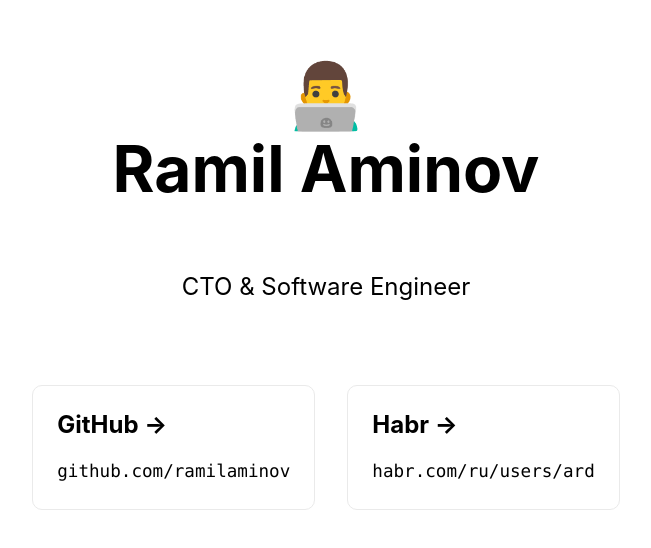
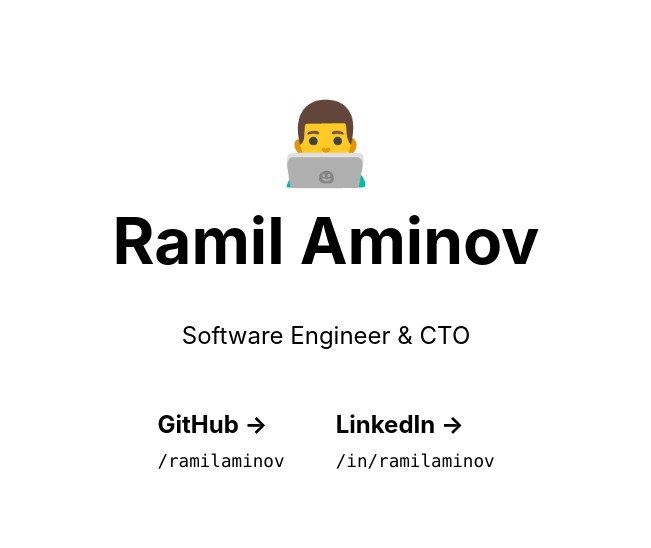
Before and after one commit to ramilaminov/ramil-aminov-dev, a Next.js app: page / in a window 1280 px wide. Shown: the part 108-656 px from the top of the page, without its empty margins (314-965 px from the left). Built offline with nearby package versions, Linux system fonts and the light colour scheme.

Commit message:
Habr -> LinkedIn & Style changes

```diff
--- a/pages/index.tsx
+++ b/pages/index.tsx
@@ -12,27 +12,29 @@ const Home: NextPage = () => {
       </Head>
 
       <main className={styles.main}>
+        <div className={styles.photo}>
+          👨‍💻
+        </div>
         <h1 className={styles.title}>
-          👨‍💻<br/>
           Ramil Aminov
         </h1>
 
         <p className={styles.description}>
-          CTO &amp;&nbsp;Software&nbsp;Engineer
+          Software&nbsp;Engineer &amp;&nbsp;CTO
         </p>
 
         <div className={styles.grid}>
           <a href='https://github.com/ramilaminov/' target='_blank' rel='noopener noreferrer' className={styles.card}>
             <h2>GitHub &rarr;</h2>
             <p>
-              <code className={styles.code}>github.com/ramilaminov</code>
+              <code className={styles.code}>/ramilaminov</code>
             </p>
           </a>
 
-          <a href='https://habr.com/ru/users/ard/' target='_blank' rel='noopener noreferrer' className={styles.card}>
-            <h2>Habr &rarr;</h2>
+          <a href='https://www.linkedin.com/in/ramilaminov/' target='_blank' rel='noopener noreferrer' className={styles.card}>
+            <h2>LinkedIn &rarr;</h2>
             <p>
-              <code className={styles.code}>habr.com/ru/users/ard</code>
+              <code className={styles.code}>/in/ramilaminov</code>
             </p>
           </a>
         </div>
--- a/styles/Home.module.css
+++ b/styles/Home.module.css
@@ -28,15 +28,9 @@
   flex-grow: 1;
 }
 
-.title a {
-  color: #0070f3;
-  text-decoration: none;
-}
-
-.title a:hover,
-.title a:focus,
-.title a:active {
-  text-decoration: underline;
+.photo {
+  margin-bottom: 0.8rem;
+  font-size: 5rem;
 }
 
 .title {
@@ -51,7 +45,7 @@
 }
 
 .description {
-  margin: 4rem 0;
+  margin: 2.5rem 0;
   line-height: 1.5;
   font-size: 1.5rem;
 }
@@ -71,26 +65,23 @@
 }
 
 .card {
-  margin: 1rem;
-  padding: 1.5rem;
+  margin: 0.5rem 0.8rem;
+  padding: 0.5rem 0.8rem;
   text-align: left;
   color: inherit;
   text-decoration: none;
-  border: 1px solid #eaeaea;
-  border-radius: 10px;
-  transition: color 0.15s ease, border-color 0.15s ease;
-  max-width: 300px;
+  transition: color 0.15s ease;
+  max-width: 400px;
 }
 
 .card:hover,
 .card:focus,
 .card:active {
   color: #0070f3;
-  border-color: #0070f3;
 }
 
 .card h2 {
-  margin: 0 0 1rem 0;
+  margin: 0 0 0.4rem 0;
   font-size: 1.5rem;
 }
 
@@ -100,24 +91,9 @@
   line-height: 1.5;
 }
 
-.logo {
-  height: 1em;
-  margin-left: 0.5rem;
-}
-
 @media (max-width: 600px) {
   .grid {
     width: 100%;
     flex-direction: column;
   }
 }
-
-@media (prefers-color-scheme: dark) {
-  .card,
-  .footer {
-    border-color: #222;
-  }
-  .logo img {
-    filter: invert(1);
-  }
-}
```
